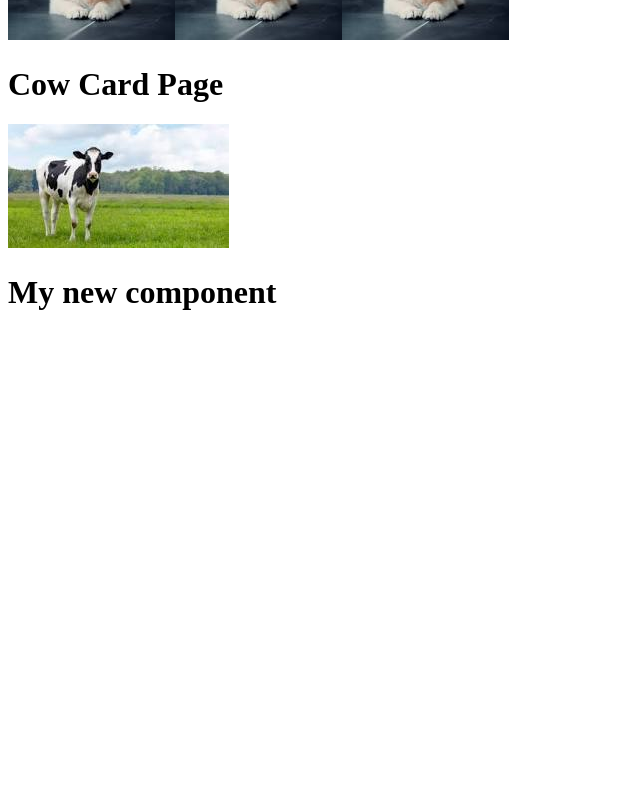
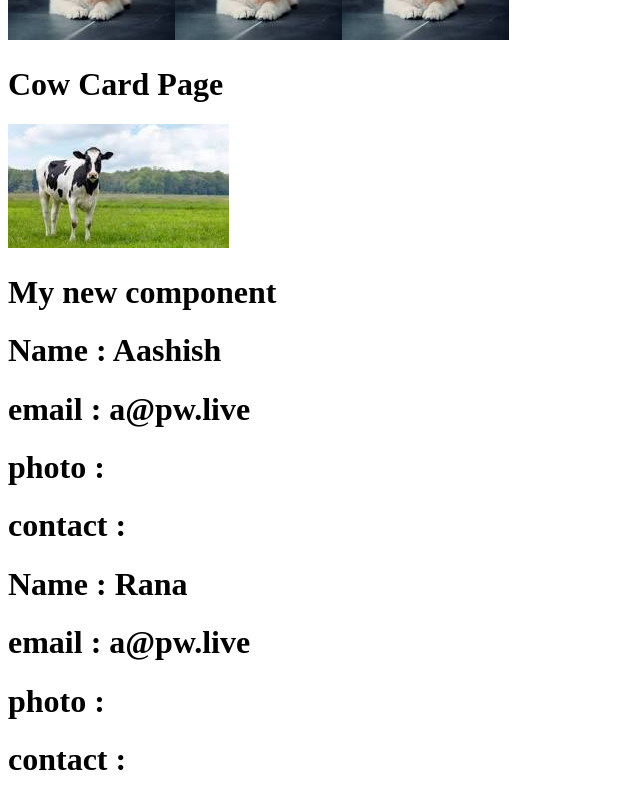
Before and after one commit to aashishrana/React-Basics, a React (Vite) app: page / in a window 1280 px wide. Shown: the part 603-1403 px from the top of the page, without its empty margins (0-640 px from the left). Before the commit the page ends 935 px from the top, so only its background shows below. Built offline with nearby package versions, Linux system fonts and the light colour scheme.

Commit message:
passing data through props

```diff
--- a/src/App.jsx
+++ b/src/App.jsx
@@ -7,6 +7,8 @@ import {Image , DogCard} from './DogCard'
 import Cow from './CowCard'
 
 import MyH from './component/MyH'
+import Card from './component/Card'
+
 
 function App() {
   const [count, setCount] = useState(0)
@@ -19,6 +21,9 @@ function App() {
       <DogCard />
       <Cow />
       <MyH></MyH>
+      <Card name="Aashish" email="a@pw.live"></Card>
+      <Card name="Rana" email="a@pw.live"></Card>
+
 
     </>
   )
--- /dev/null
+++ b/src/component/Card.jsx
@@ -0,0 +1,14 @@
+import React from 'react'
+
+function Card({name ,  email}) {
+  return (
+    <div>
+      <h1>Name : {name}</h1>
+      <h1>email : {email} </h1>
+      <h1>photo : </h1>
+      <h1>contact :</h1>
+    </div>
+  )
+}
+
+export default Card
--- a/src/component/MyH.jsx
+++ b/src/component/MyH.jsx
@@ -3,7 +3,7 @@ import React from 'react'
 function MyH() {
   return (
     <div>
-       <h1>My new component</h1>
+       <h1 >My new component</h1>
     </div>
   )
 }
```
